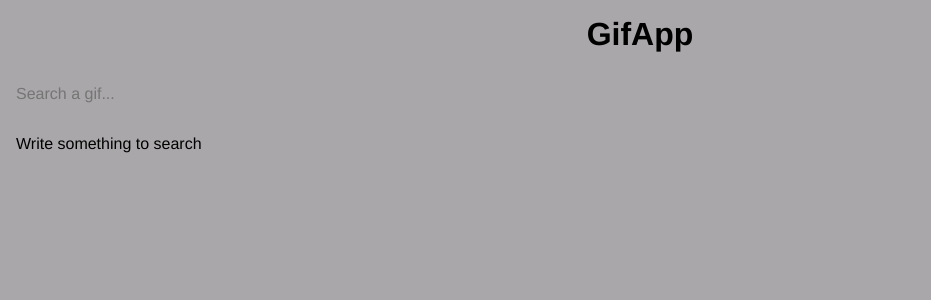
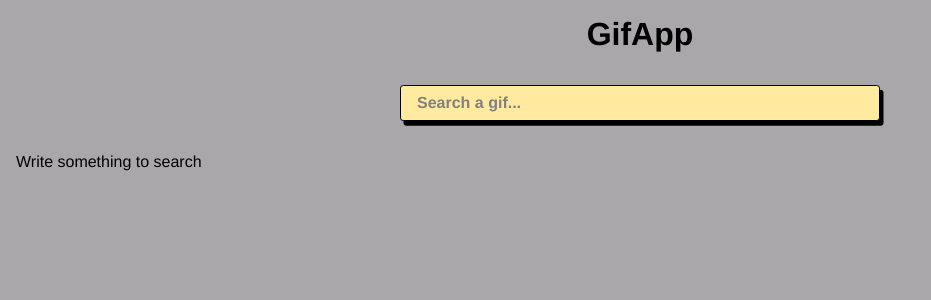
Before and after one commit to JoseIu/gifApp, a React (Vite) app: page /gifs in a window 1280 px wide. Shown: the top 300 px of the page, without its empty margins (0-931 px from the left). Built offline with nearby package versions, Linux system fonts and the light colour scheme.

Commit message:
feat: update AddCategory form styles

```diff
--- a/src/components/AddCategory/AddCategory.tsx
+++ b/src/components/AddCategory/AddCategory.tsx
@@ -26,9 +26,9 @@ const AddCategory = ({ onNewCategory }: AddCategoryProps) => {
   };
 
   return (
-    <form onSubmit={handleSudmit}>
+    <form onSubmit={handleSudmit} className={style.form}>
       <input
-        className={style.search}
+        className={style.form__search}
         type="search"
         name="search"
         id="search"
```
